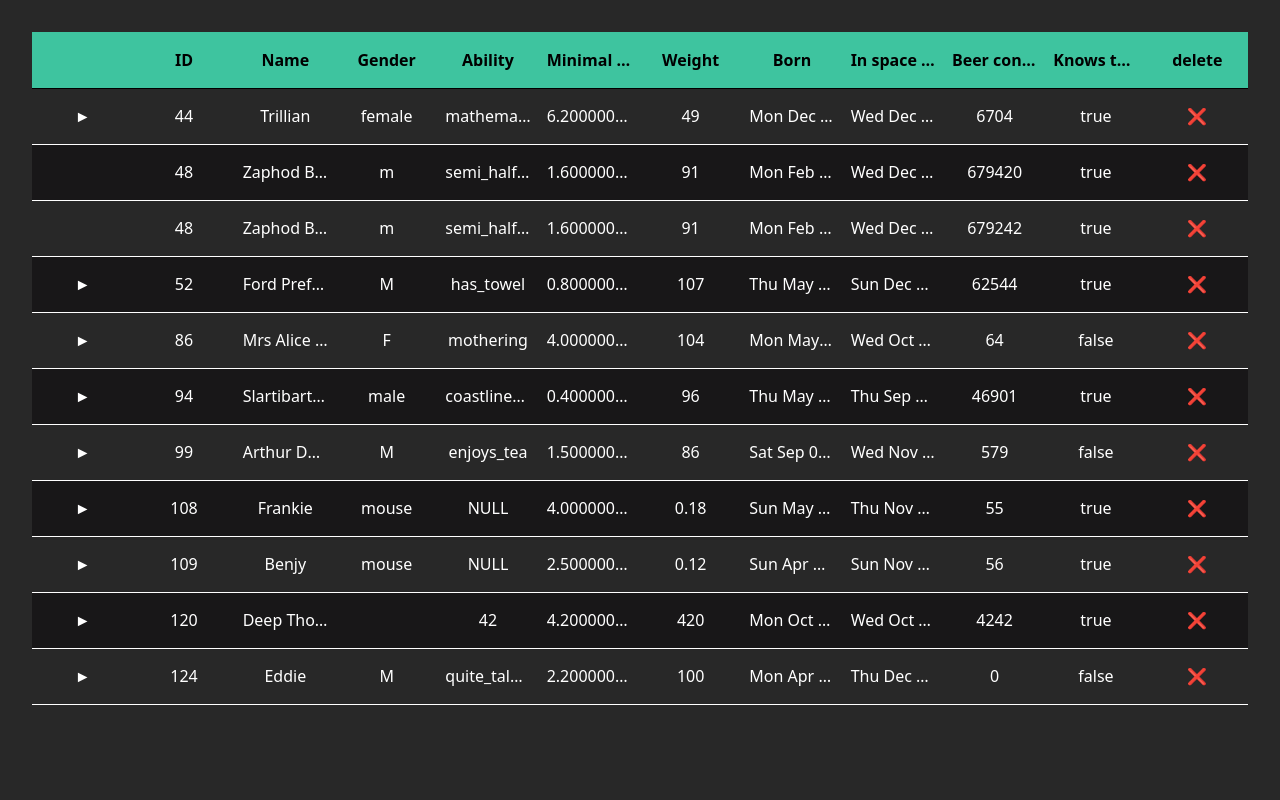
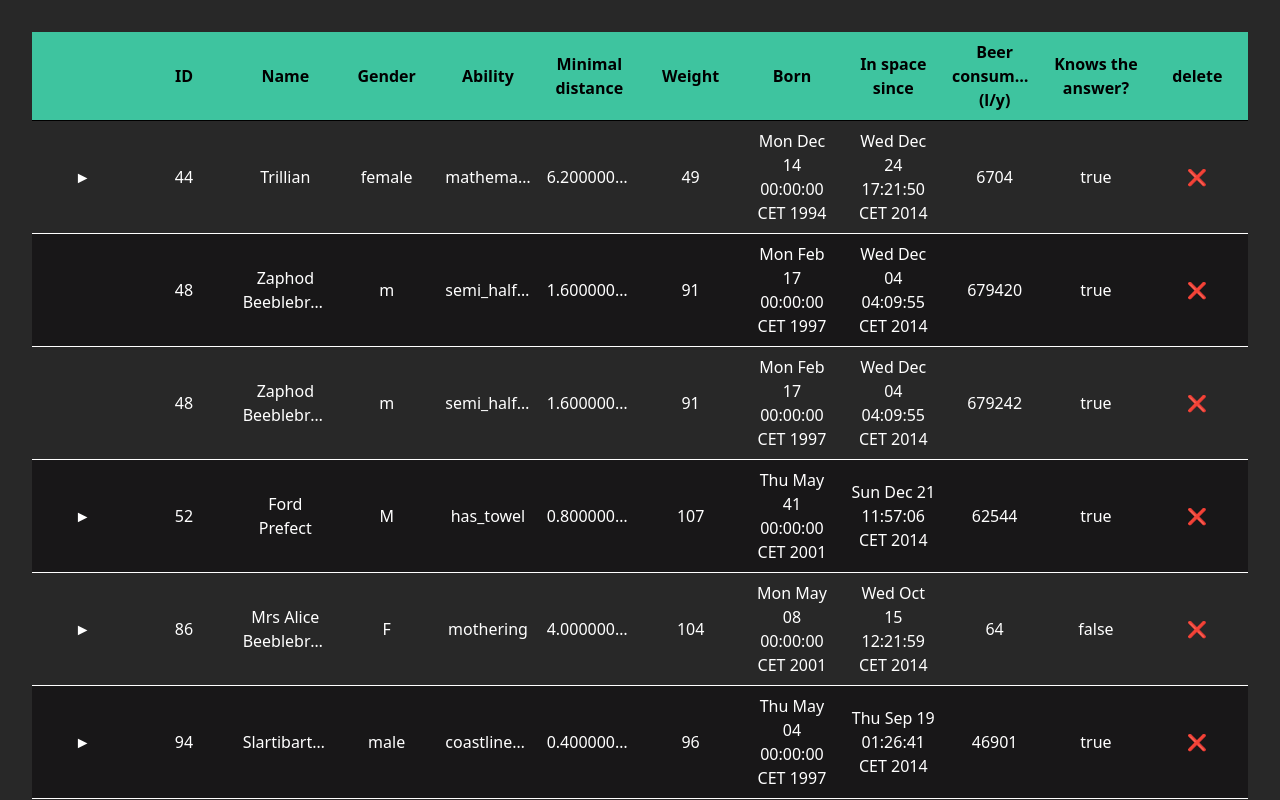
Before and after one commit to u4zarus/hierarchy-table, a React (Vite) app: page / in a window 1280 px wide. Shown: the top 800 px of the page. Built offline with nearby package versions, Linux system fonts and the light colour scheme.

Commit message:
Fix table overflow

```diff
--- a/src/index.css
+++ b/src/index.css
@@ -13,5 +13,5 @@ body {
 td,
 th,
 tr {
-    @apply whitespace-nowrap overflow-hidden text-ellipsis h-14 text-center;
+    @apply overflow-hidden text-ellipsis h-14 text-center;
 }
```
